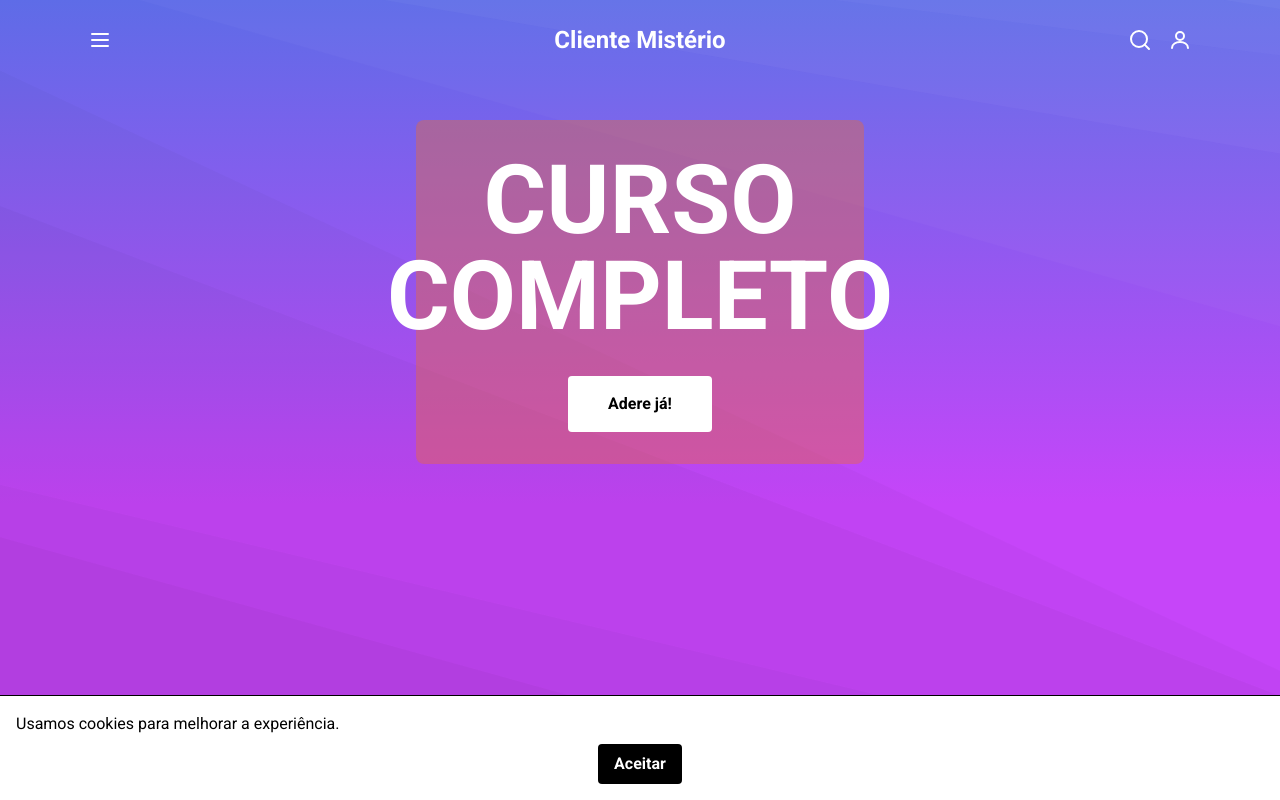
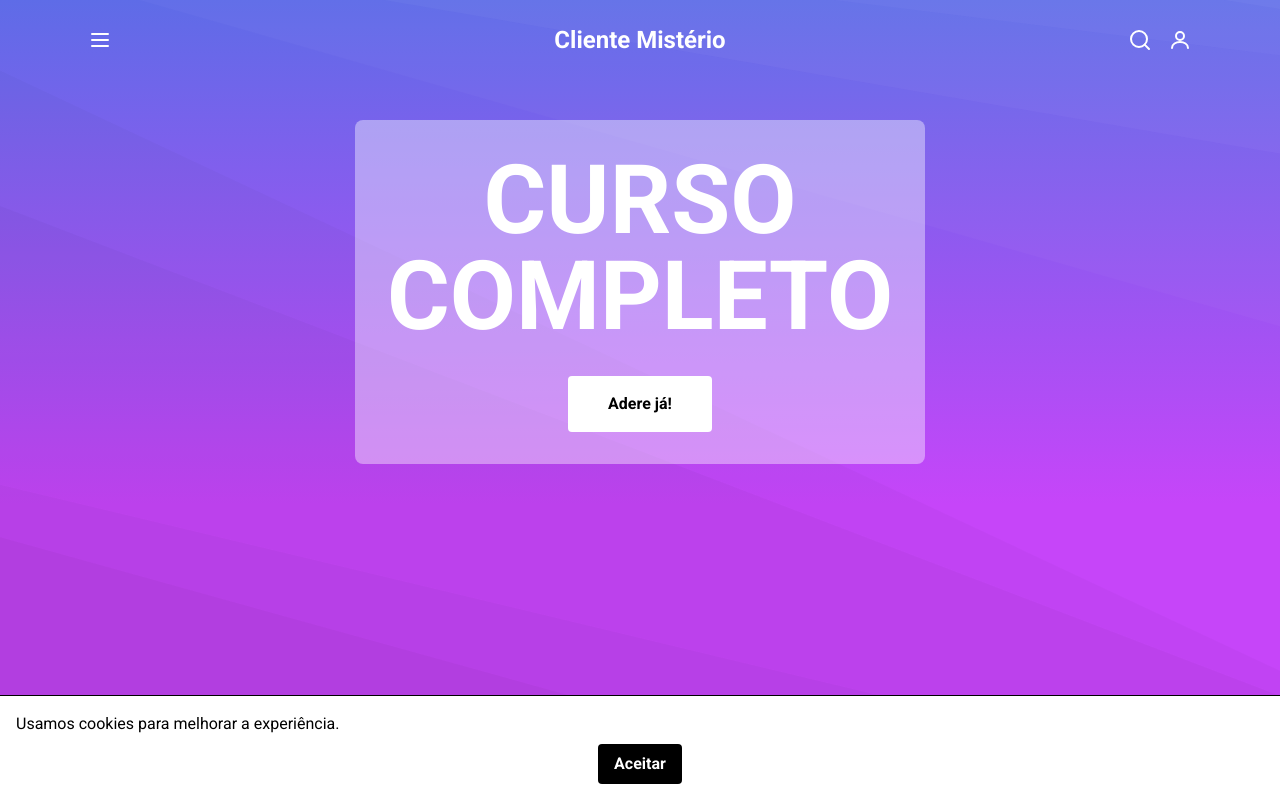
Before and after one commit to msantos51/clientemisterio, a Next.js app in the folder frontend/: page / in a window 1280 px wide. Built offline with nearby package versions, Linux system fonts and the light colour scheme.

Commit message:
style: mudar caixa do curso para branco translucido

```diff
--- a/frontend/app/(public)/page.tsx
+++ b/frontend/app/(public)/page.tsx
@@ -6,8 +6,8 @@ export default function HomePage() {
     <main>
       {/* Secção inicial com título e botão de adesão */}
       <section className="mt-10 flex flex-col items-center gap-8 text-center text-white">
-        {/* Caixa laranja translúcida que destaca a secção do curso */}
-        <div className="w-full max-w-md rounded-lg bg-[#ee692e]/40 p-8">
+        {/* Caixa branca translúcida que se ajusta ao tamanho do conteúdo */}
+        <div className="w-fit rounded-lg bg-white/40 p-8">
           {/* Bloco com o título principal e botão de adesão */}
           <div className="flex flex-col items-center justify-center space-y-8">
             <h1 className="text-4xl font-bold leading-none md:text-8xl">
```
